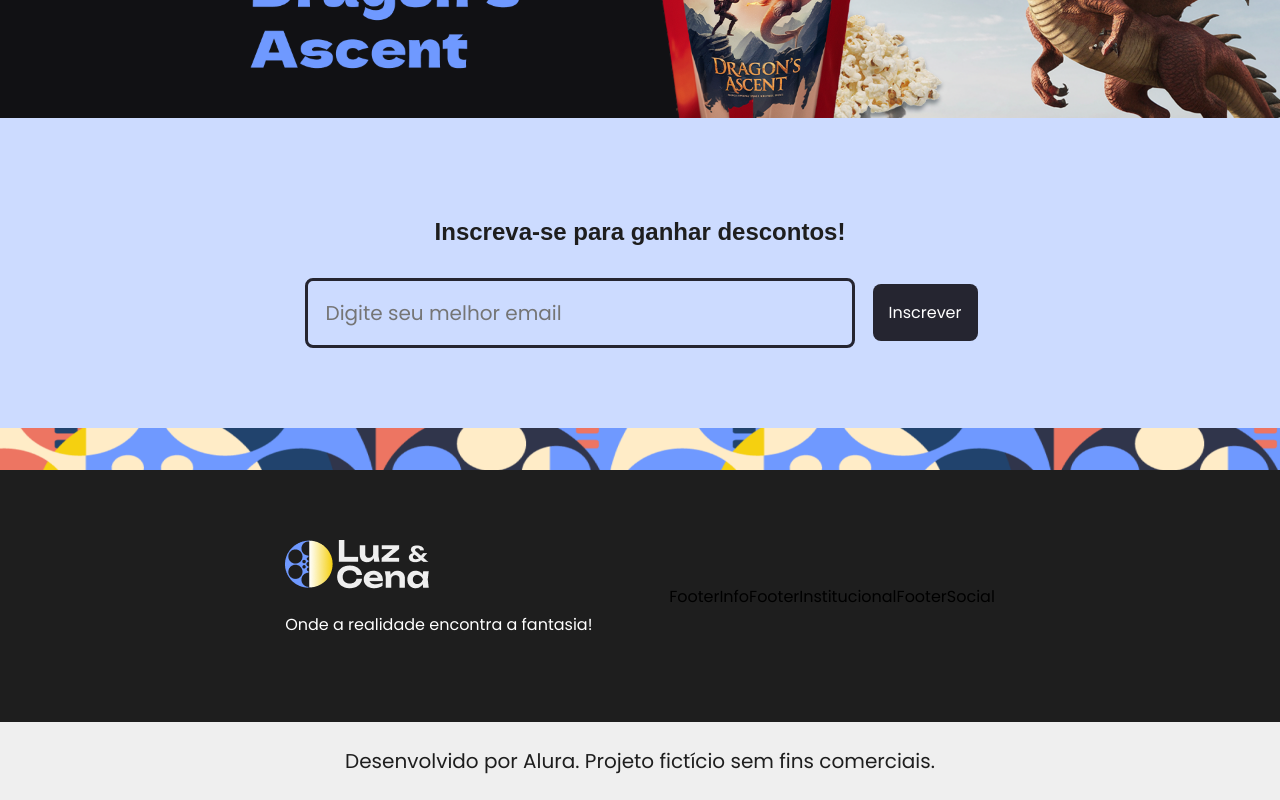
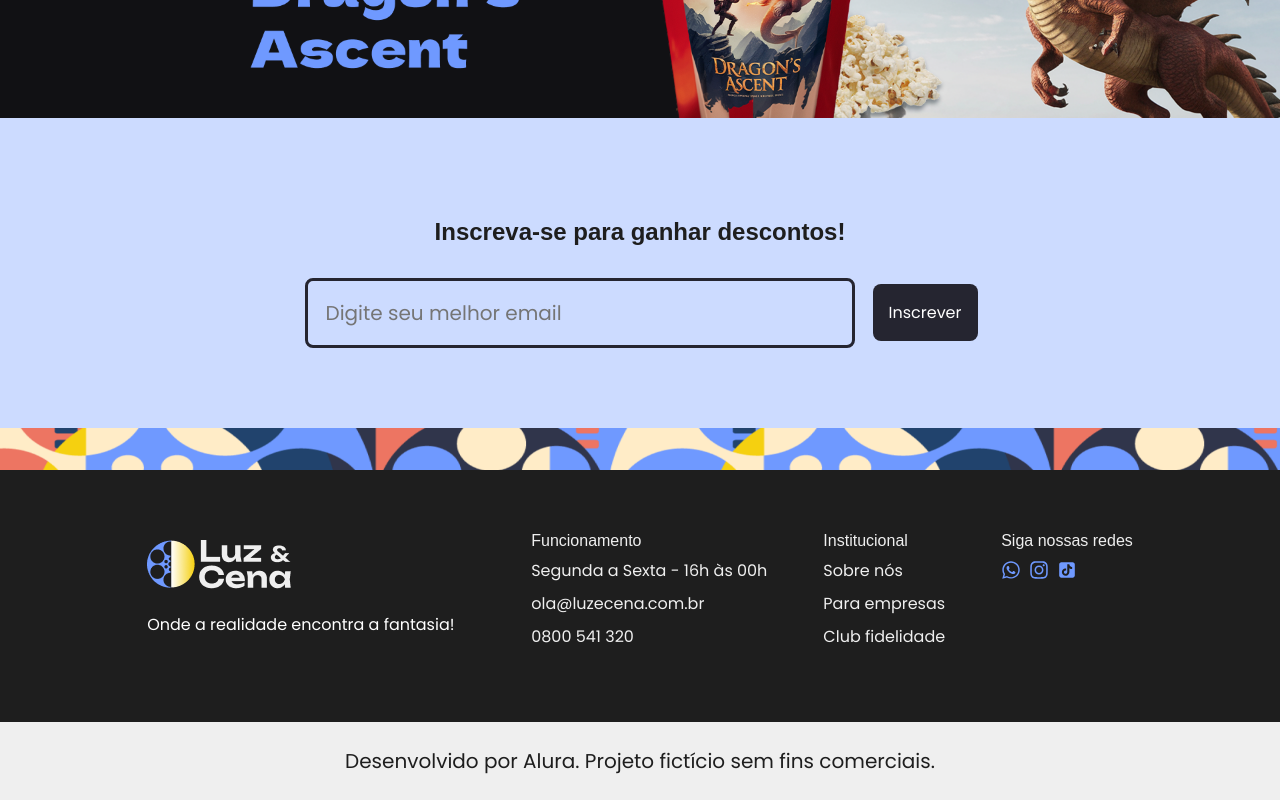
Before and after one commit to diogoberner/luz-e-cena, a React (Vite) app: page / in a window 1280 px wide. Shown: the part 2386-3186 px from the top of the page. Built offline with nearby package versions, Linux system fonts and the light colour scheme; data requests are answered from the project's data file; a web font is replaced by a local one.

Commit message:
feat: enhance Footer component with additional information and social links

```diff
--- a/src/components/Footer/Footer.module.css
+++ b/src/components/Footer/Footer.module.css
@@ -41,6 +41,7 @@
 .anchor {
   color: var(--gray-light);
   text-decoration: none;
+  cursor: pointer;
 }
 
 .anchor:hover {
@@ -57,6 +58,7 @@
 
 .icon {
   color: var(--blue);
+  cursor: pointer;
 }
 
 .developed {
--- a/src/components/Footer/FooterInfo.tsx
+++ b/src/components/Footer/FooterInfo.tsx
@@ -1,7 +1,14 @@
-import React from "react";
+import styles from "./Footer.module.css";
 
 const FooterInfo = () => {
-  return <div>FooterInfo</div>;
+  return (
+    <div className={styles.operation}>
+      <h4 className={styles.title}>Funcionamento</h4>
+      <span>Segunda a Sexta - 16h às 00h</span>
+      <span>ola@luzecena.com.br</span>
+      <span>0800 541 320</span>
+    </div>
+  );
 };
 
 export default FooterInfo;
--- a/src/components/Footer/FooterInstitucional.tsx
+++ b/src/components/Footer/FooterInstitucional.tsx
@@ -1,7 +1,21 @@
-import React from "react";
+import Link from "../Link";
+import styles from "./Footer.module.css";
 
 const FooterInstitucional = () => {
-  return <div>FooterInstitucional</div>;
+  return (
+    <div className={styles.institutional}>
+      <h4 className={styles.title}>Institucional</h4>
+      <Link>
+        <span className={styles.anchor}>Sobre nós</span>
+      </Link>
+      <Link>
+        <span className={styles.anchor}>Para empresas</span>
+      </Link>
+      <Link>
+        <span className={styles.anchor}>Club fidelidade</span>
+      </Link>
+    </div>
+  );
 };
 
 export default FooterInstitucional;
--- a/src/components/Footer/FooterSocial.tsx
+++ b/src/components/Footer/FooterSocial.tsx
@@ -1,7 +1,25 @@
-import React from "react";
+import { FaInstagram, FaWhatsapp } from "react-icons/fa6";
+import Link from "../Link";
+import styles from "./Footer.module.css";
+import { AiFillTikTok } from "react-icons/ai";
 
 const FooterSocial = () => {
-  return <div>FooterSocial</div>;
+  return (
+    <div className={styles.social}>
+      <h4 className={styles.title}>Siga nossas redes</h4>
+      <div className={styles.icons}>
+        <Link>
+          <FaWhatsapp className={styles.icon} />
+        </Link>
+        <Link>
+          <FaInstagram className={styles.icon} />
+        </Link>
+        <Link>
+          <AiFillTikTok className={styles.icon} />
+        </Link>
+      </div>
+    </div>
+  );
 };
 
 export default FooterSocial;
--- a/src/components/Footer/index.tsx
+++ b/src/components/Footer/index.tsx
@@ -9,9 +9,11 @@ const Footer = () => {
     <>
       <footer className={styles.footer}>
         <FooterLogo />
-        <FooterInfo />
-        <FooterInstitucional />
-        <FooterSocial />
+        <div className={styles.footer_info}>
+          <FooterInfo />
+          <FooterInstitucional />
+          <FooterSocial />
+        </div>
       </footer>
       <div className={styles.developed}>
         Desenvolvido por Alura. Projeto fictício sem fins comerciais.
```
Also changed, not shown: public/Banner Desktop.png (deleted), public/Imagem detalhes Desktop.png (deleted).
